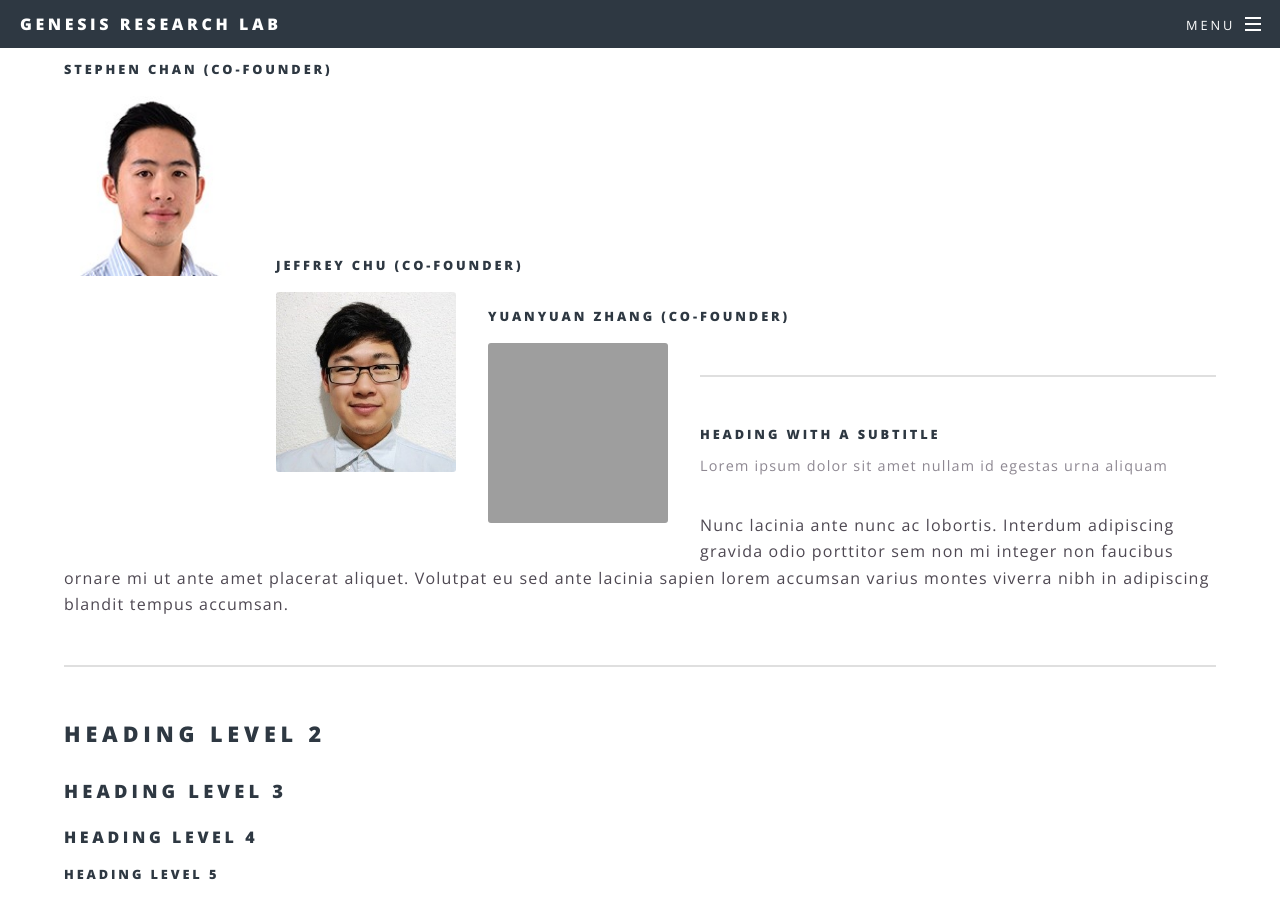
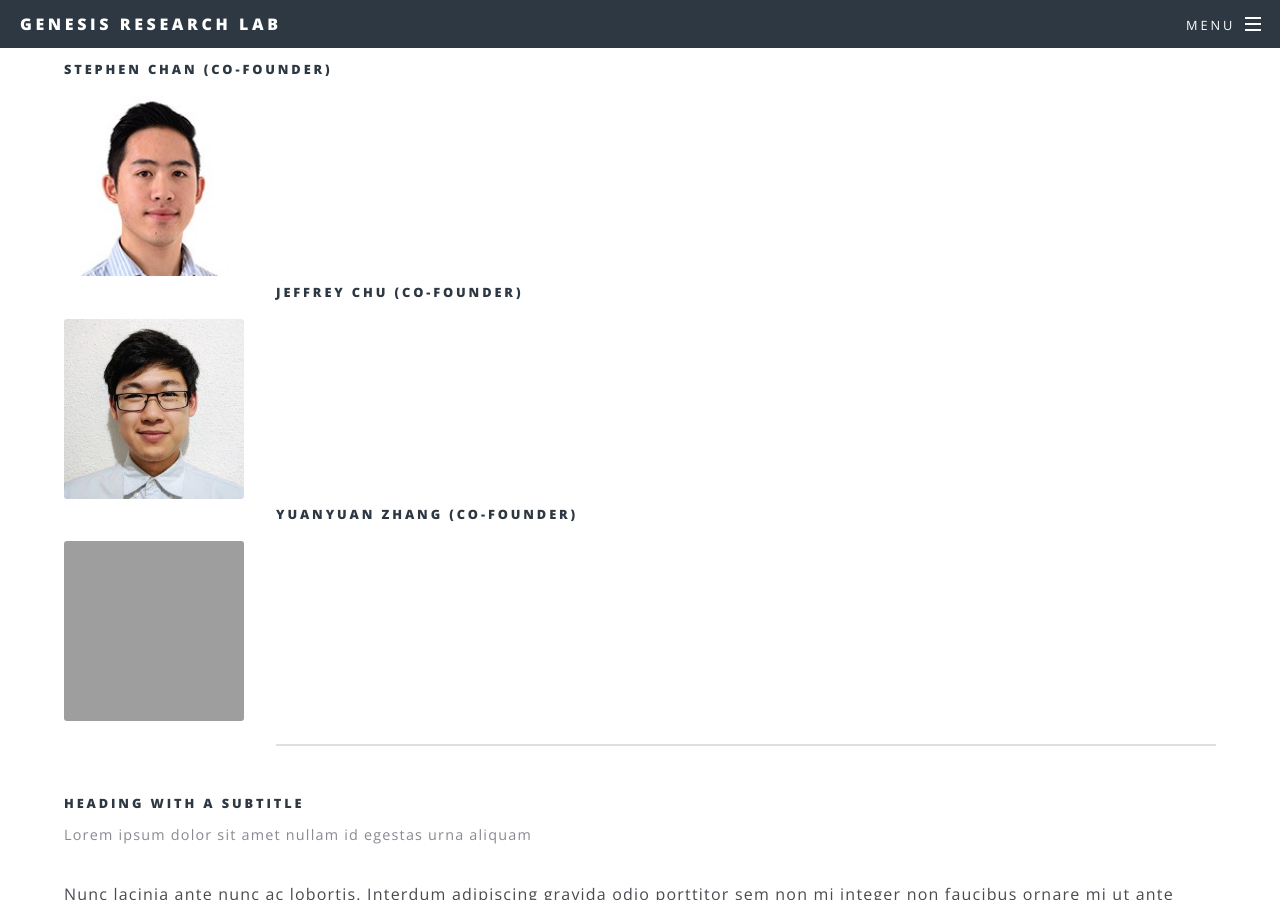
Before and after one commit to genesis-research-lab/genesis-research-lab.github.io, a Jekyll site: the page built from about.html, in a window 1280 px wide and 900 px high, scrolled down 621 px. Built offline with Jekyll 4.4.1, drawn with Linux system fonts in a browser that asks for light colours; grey boxes are pictures that could not be loaded.

Commit message:
update profiles

```diff
--- a/about.html
+++ b/about.html
@@ -17,11 +17,26 @@ title: About
 				<br>
 				<br>
 				<br>
+				<br>
 				</p>
 				<h5>Jeffrey Chu (Co-Founder)</h5>
-				<p><span class="image left"><img src="images/jeffrey_chu.jpg" alt="" style="width:180px;height:180px;" /></span></p>
+				<p><span class="image left"><img src="images/jeffrey_chu.jpg" alt="" style="width:180px;height:180px;" /></span>
+				<br>
+				<br>
+				<br>
+				<br>
+				<br>
+				<br>
+				</p>
 				<h5>Yuanyuan Zhang (Co-Founder)</h5>
-				<p><span class="image left"><img src="images/yuanyuan_zhang.jpg" alt="" style="width:180px;height:180px;" /></span></p>
+				<p><span class="image left"><img src="images/yuanyuan_zhang.jpg" alt="" style="width:180px;height:180px;" /></span>
+				<br>
+				<br>
+				<br>
+				<br>
+				<br>
+				<br>
+				</p>
 				<hr />
 				<header>
 					<h5>Heading with a Subtitle</h5>
```
